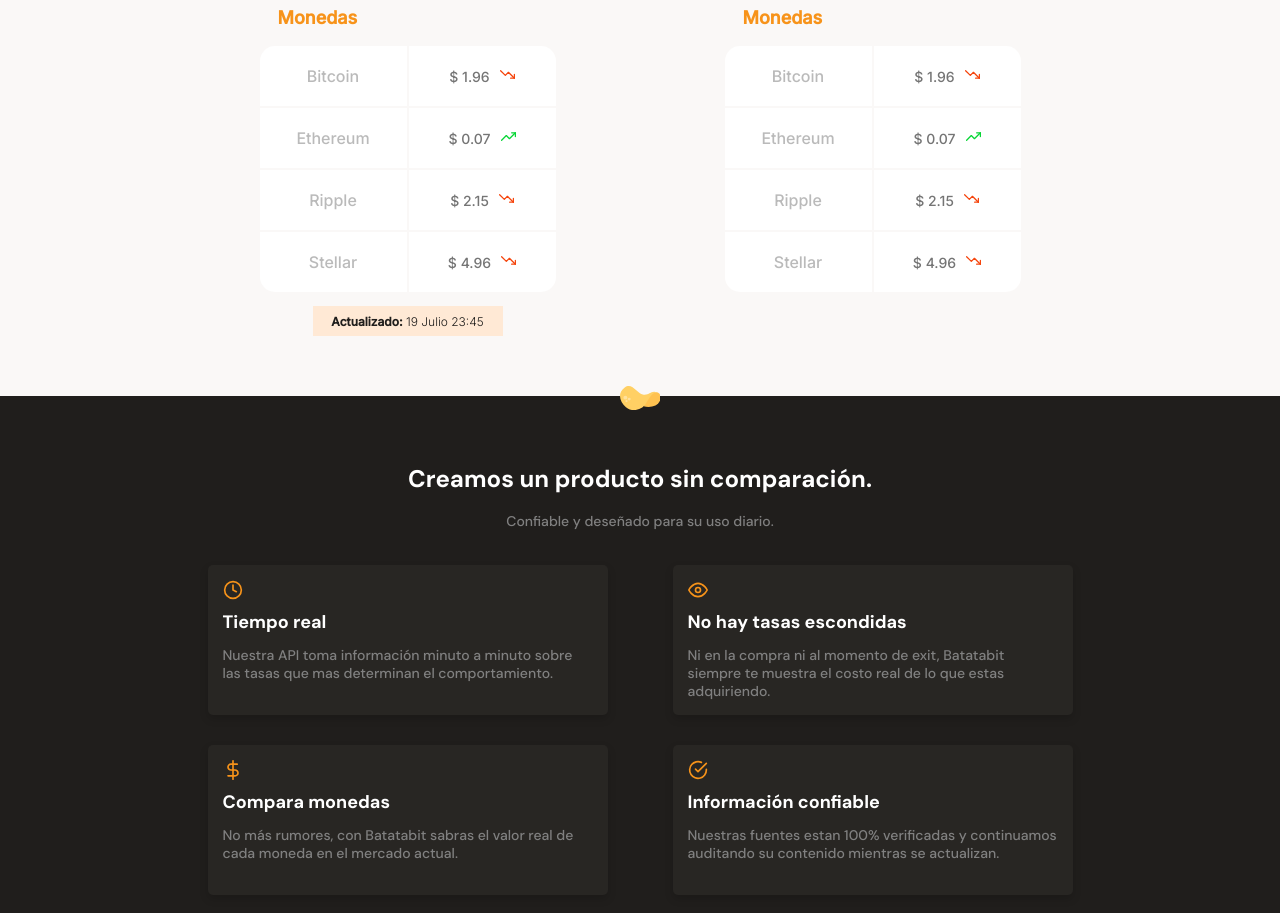
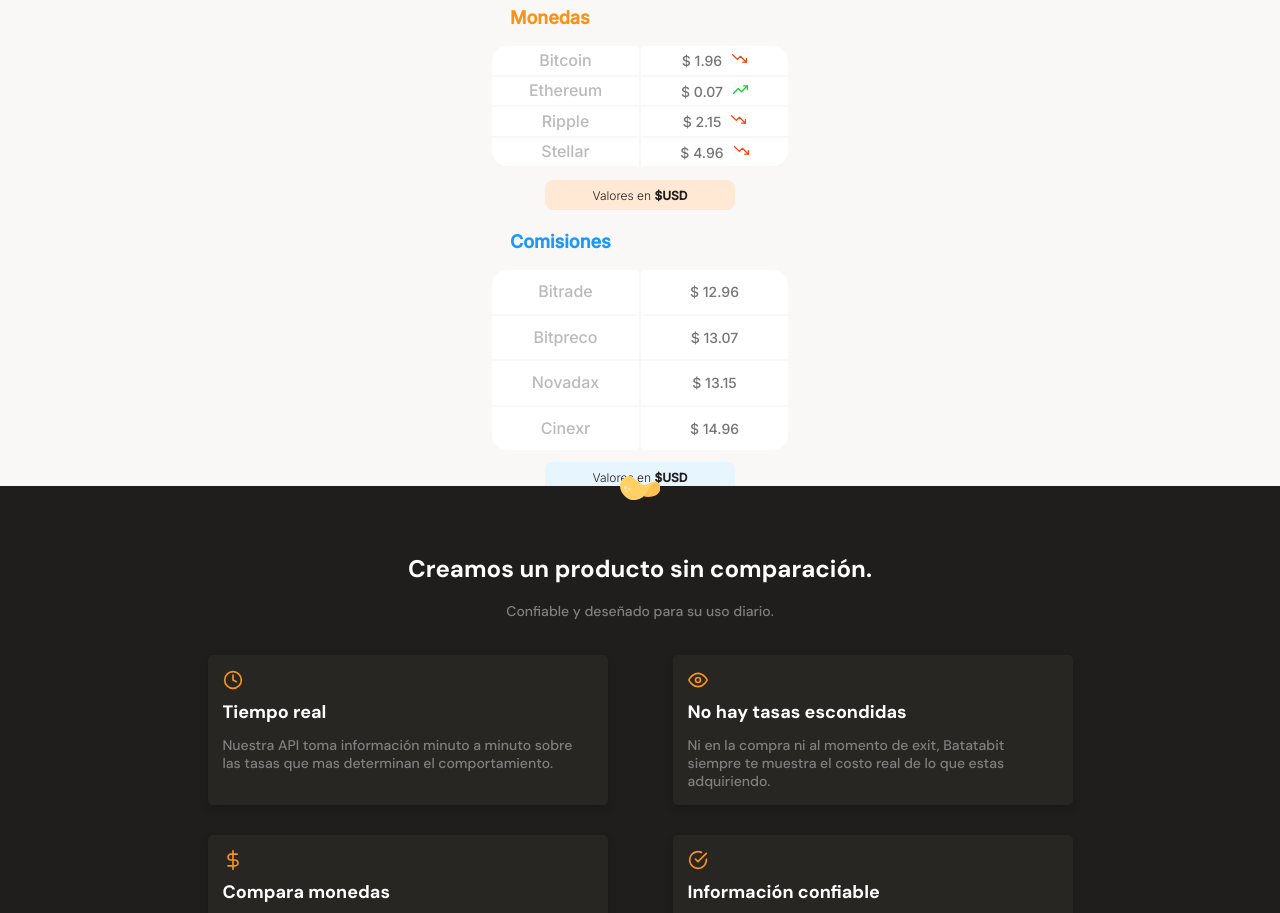
Before and after one commit to jonathanbarsky/Batatabit_proyecto, a plain HTML site: page index.html in a window 1280 px wide. Shown: the part 800-1713 px from the top of the page. Drawn offline with Linux system fonts and the light colour scheme.

Commit message:
se arreglo el overflow horizontal en pantallas de 320 px y se corrigio la seccion de comisiones

```diff
--- a/css/tablet.css
+++ b/css/tablet.css
@@ -1,7 +1,11 @@
 .main-tables-container {
     display: flex;
-    width: 930px;
+    width: 90%;
     margin: 0 auto;
+}
+.main-currency-table {
+    width: 100%;
+    display: flex;
 }
 .product-cards--container{
     display: flex;
--- a/index.html
+++ b/index.html
@@ -51,34 +51,36 @@
                                 <td class="table__bottom-left">Stellar</td>
                                 <td class="table__bottom-right table__right">$ 4.96<span class="down"></span></td>
                             </tr>
+                        </table>
+                    </div>
+                <div class="currency-table--date">
+                    <p>Valores en <b>$USD</b></p>
+                </div>
+                <div class="currency-table--container">
+                    <p class="currency-table--titleb">Comisiones</p>
+                    <table>
+                        <tr>
+                            <td class="table__top-left">Bitrade</td>
+                            <td class="table__top-right table__right">$ 12.96</td>
+                        </tr>
+                        <tr>
+                            <td>Bitpreco</td>
+                            <td class="table__right">$ 13.07</td>
+                        </tr>
+                        <tr>
+                            <td>Novadax</td>
+                            <td class="table__right">$ 13.15</td>
+                        </tr>
+                        <tr>
+                            <td class="table__bottom-left">Cinexr</td>
+                            <td class="table__bottom-right table__right">$ 14.96</td>
+                        </tr>
                     </table>
-                </div>
-                <div class="currency-table--date">
-                    <p><b>Actualizado:</b> 19 Julio 23:45</p>
+                    <div class="currency-table--dateb">
+                        <p>Valores en <b>$USD</b></p>
+                    </div>
                 </div>
                 <!-- -___-------------       tengo que hacer la segunda tabla(comisiones) -->
-                </div>
-                <div class="main-currency-table">
-                    <div class="currency-table--container">
-                        <p class="currency-table--title">Monedas</p>
-                        <table>
-                            <tr>
-                                <td class="table__top-left">Bitcoin</td>
-                                <td class="table__top-right table__right">$ 1.96<span class="down"></span></td>
-                            </tr>
-                            <tr>
-                                <td>Ethereum</td>
-                                <td class="table__right">$ 0.07<span class="up"></span></td>
-                            </tr>
-                            <tr>
-                                <td>Ripple</td>
-                                <td class="table__right">$ 2.15<span class="down"></span></td>
-                            </tr>
-                            <tr>
-                                <td class="table__bottom-left">Stellar</td>
-                                <td class="table__bottom-right table__right">$ 4.96<span class="down"></span></td>
-                            </tr>
-                    </table>
                 </div>
             </section>
         </section>
--- a/style.css
+++ b/style.css
@@ -42,7 +42,7 @@ header {
     flex-direction: column;
     justify-content: center;
     width: 100%;
-    min-width: 320px;
+    min-width: 250px;
     height: 334px;
     text-align: center;
     background: linear-gradient(207.8deg, #201E1C 16.69%, #F7931A 100%);
@@ -78,8 +78,8 @@ header img {
     align-self: center;
 }
 .header--title-container {
-    width: 90%;
-    min-width: 280px;
+    width: 100%;
+    min-width: 250px;
     max-width: 900px;
     height: 218px;
     margin-top: 40px;
@@ -139,7 +139,7 @@ main {
 }
 .main-exchange-container--title {
     width: 90%;
-    min-width: 288px;
+    min-width: 258px;
     max-width: 900px;
     margin: 0 auto;
 }
@@ -168,16 +168,32 @@ main {
     height: 1.6rem;
     color: #757575;
 }
+.main-tables-container {
+    width: 100%;
+    height: 450px;
+    margin-bottom: 50px;
+}
 .main-currency-table {
+    display: flex;
+    flex-direction: column;
     width: 70%;
     min-width: 235px;
     max-width: 500px;
     height: 360px;
     margin: 0 auto;
     font-family: "Inter", sans-serif;
-
 }
-.main-currency-table .currency-table--title {
+.main-currency-tableb {
+    display: flex;
+    flex-direction: column;
+    width: 70%;
+    min-width: 235px;
+    max-width: 500px;
+    height: 360px;
+    margin: 0 auto;
+    font-family: "Inter", sans-serif;
+}
+.main-currency-table .currency-table--title, .currency-table--titleb {
     text-align: left;
     text-indent: 20px;
     margin-bottom: 15px;
@@ -186,7 +202,12 @@ main {
     line-height: 2.3rem;
     color: var(--bitcoin-orange);
 }
+.currency-table--titleb {
+    margin-top: 20px;
+    color: var(--secondary-blue);
+}
 .currency-table--container {
+    flex-direction: column;
     width: 90%;
     min-width: 230px;
     max-width: 300px;
@@ -244,23 +265,44 @@ main {
     background-size: cover;
 }
 .currency-table--date {
+    align-items: flex-end;
     width: 190px;
     height: 30px;
     margin: 0 auto;
     margin-top: 50px;
     padding: 8px;
     background-color: var(--soft-orange);
+    border-radius: 8px;
+}
+.currency-table--dateb{
+    /* position: relative; */
+    /* align-items: flex-end; */
+    width: 190px;
+    height: 30px;
+    margin: 0 auto;
+    margin-top: 10px;
+    padding: 8px;
+    background-color: #E7F5FF;
+    border-radius: 8px;
 }
 .currency-table--date p {
     font-size: 1.2rem;
     font-weight: 300;
     line-height: 1.5rem;
     color: var(--warm-black);
+    border-radius: 10px;
+}
+.currency-table--dateb p {
+    font-size: 1.2rem;
+    font-weight: 300;
+    line-height: 1.5rem;
+    color: var(--warm-black);
+    border-radius: 10px;
 }
 .main-product-detail {
     position: relative;
     width: 100%;
-    min-width: 320px;
+    min-width: 250px;
     height: auto;
     padding: 20px 10px;
     background-color: var(--warm-black);
@@ -276,7 +318,7 @@ main {
 }
 .product-detail--title {
     width: 90%;
-    min-width: 288px;
+    min-width: 25px;
     height: auto;
     margin: 0 auto;
     margin-top: 50px;
@@ -297,8 +339,8 @@ main {
     color: #808080;
 }
 .product-detail--card {
-    width: 90%;
-    min-width: 288px;
+    width: 85%;
+    min-width: 250px;
     max-width: 400px;
     height: 150px;
     margin: 15px auto;
@@ -362,7 +404,7 @@ main {
 }
 .bitcoin-img--container {
     width: 100%;
-    min-width: 320px;
+    min-width: 250px;
     height: 50vh;
     background-image: url("./assets/images/bitcoinbaby2x.jpg");
     background-position: center;
@@ -379,13 +421,13 @@ main {
 }
 .main-plans--container{
     width: 100%;
-    min-width: 320px;
+    min-width: 250px;
     padding-bottom: 70px;
     text-align: center;
 }
 .plans--title {
     width: 90%;
-    min-width: 288px;
+    min-width: 250px;
     height: auto;
     margin: 0 auto;
     margin-bottom: 50px;
@@ -409,6 +451,7 @@ main {
     /*gap: 50px;  se puede usar para dar un espaciado entre tarjetas pero al ser experimental no lo soportan todos los navegadore y es preferible optar por un margin */
     height: 316px;
     overflow-x: scroll;
+    /* overflow-y: hidden; */
     overscroll-behavior-x: contain;
     scroll-snap-type: x proximity;
 }
@@ -416,10 +459,10 @@ main {
     position: relative;
     scroll-snap-align: center;
     width: 70%;
-    min-width: 190px;
+    min-width: 230px;
     max-width: 300px;
     height: 250px;
-    margin: 50px 5px 0;
+    margin: 50px 20px 0;
     padding: 0 15px;
     background-color: var(--just-white);
     border-radius: 15px;
```
